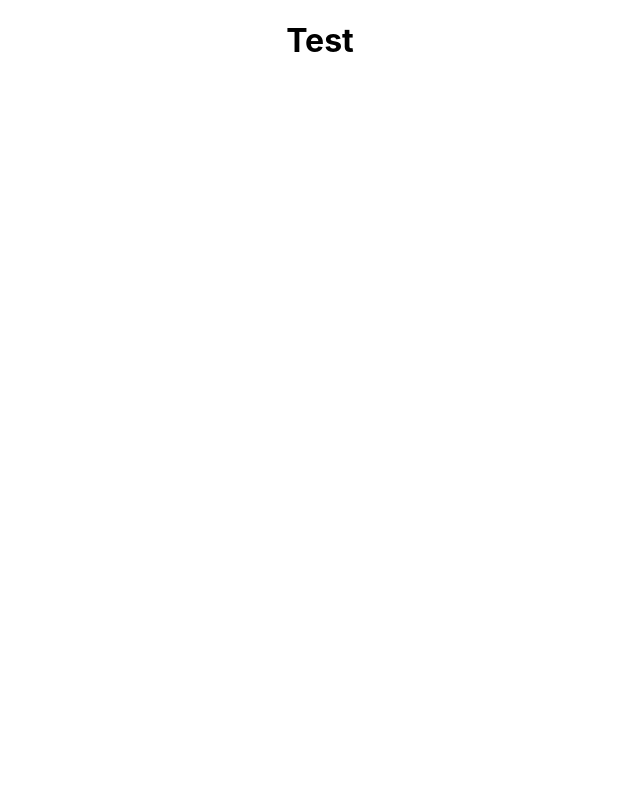
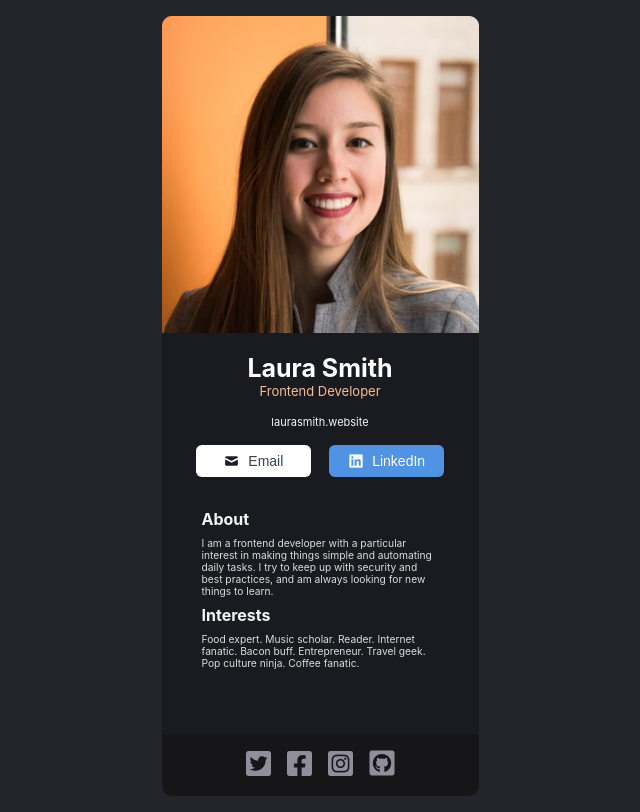
Before and after one commit to liezsm/react-course-scrimba, a React (Create React App) app: page / in a window 1280 px wide. Shown: the whole page, without its empty margins (320-960 px from the left). Built offline with nearby package versions, Linux system fonts and the light colour scheme.

Commit message:
Solo project 1 finished

```diff
--- a/src/App.js
+++ b/src/App.js
@@ -1,9 +1,10 @@
-import "./App.css";
+import Card from "./digitalBusinessCard/components/Card";
 
+import "./digitalBusinessCard/app.css";
 function App() {
   return (
     <div className='App'>
-      <h1>Test</h1>
+      <Card />
     </div>
   );
 }
--- a/src/digitalBusinessCard/app.css
+++ b/src/digitalBusinessCard/app.css
@@ -20,8 +20,110 @@
   --websiteText: #f5f5f5;
   --position: #f3bf99;
 
-  -paracolor: #dcdcdc;
+  --paracolor: #dcdcdc;
 }
 body {
   margin: 0;
+  background-color: var(--card-bgcolor);
+  width: 100%;
+  min-height: 100vh;
+  display: grid;
+  place-items: center;
+  color: var(--white);
+  text-align: center;
 }
+
+.App {
+  width: 100%;
+  height: 100%;
+}
+
+main {
+  width: 100%;
+  padding: 1rem;
+}
+.card {
+  background-color: var(--descp-bg);
+  height: 780px;
+  width: 317px;
+  position: relative;
+  border-radius: 10px;
+}
+
+.card-info {
+  padding: 1rem;
+}
+.name {
+  font-size: 25px;
+  color: var(--white);
+  font-weight: bold;
+}
+
+.position {
+  font-size: 13px;
+  color: var(--position);
+  font-weight: normal;
+}
+
+.website {
+  font-size: 11px;
+  color: var(--websiteText);
+  margin-top: 1rem;
+}
+.buttons-container {
+  margin-top: 1rem;
+
+  width: 100%;
+  display: flex;
+  justify-content: space-evenly;
+  align-items: center;
+}
+
+.btn {
+  width: 115px;
+  padding: 0.5rem;
+  font-size: 14px;
+  border: none;
+  outline: none;
+  display: flex;
+  align-items: center;
+  justify-content: center;
+  border-radius: 0.36rem;
+  gap: 0.5rem;
+}
+
+.description {
+  text-align: left;
+  margin: 32px 0;
+
+  padding: 0 1.5rem;
+}
+.description-item {
+  /* border: 1px solid white; */
+}
+.description-title {
+  font-size: 1rem;
+  font-weight: bold;
+  color: var(--websiteText);
+  margin: 0.5rem 0;
+}
+
+.description-content {
+  color: var(--paracolor);
+  font-size: 10.24px;
+}
+.footer {
+  width: 317px;
+  background-color: var(--social-bg);
+  position: absolute;
+  bottom: 0;
+  right: 0;
+  left: 0;
+  padding: 1rem;
+  display: flex;
+  align-items: center;
+  justify-content: center;
+  gap: 1rem;
+  border-bottom-left-radius: 10px;
+  border-bottom-right-radius: 10px;
+}
--- /dev/null
+++ b/src/digitalBusinessCard/components/Button.js
@@ -0,0 +1,17 @@
+import React from "react";
+
+const Button = ({ icon, text, color, bg }) => {
+  const style = {
+    backgroundColor: bg,
+    color: color,
+  };
+  const class_name = `btn btn=${icon}`;
+  return (
+    <button style={style} className={class_name}>
+      <img src={icon} alt=' icon' />
+      <p>{text}</p>
+    </button>
+  );
+};
+
+export default Button;
--- /dev/null
+++ b/src/digitalBusinessCard/components/Card.js
@@ -0,0 +1,19 @@
+import React from "react";
+
+import CardInfo from "./CardInfo";
+import Social from "./Social";
+import pic from "../img/Rectangle 90.png";
+const Card = () => {
+  return (
+    <main>
+      <div className='card'>
+        <img src={pic} alt='profile photo' className='profile' />
+
+        <CardInfo />
+        <Social />
+      </div>
+    </main>
+  );
+};
+
+export default Card;
--- /dev/null
+++ b/src/digitalBusinessCard/components/CardInfo.js
@@ -0,0 +1,40 @@
+import React from "react";
+import Button from "./Button";
+
+import email from "../img/Mail.png";
+import ln from "../img/linkedin.png";
+const CardInfo = () => {
+  return (
+    <div className='card-info'>
+      <h1 className='name'>Laura Smith</h1>
+      <h2 className='position'>Frontend Developer</h2>
+      <div className='website'>laurasmith.website</div>
+      <div className='buttons-container'>
+        <Button icon={email} text='Email' color='#374151' bg='#fff' />
+        <Button icon={ln} text='LinkedIn' color='#fff' bg='#5093e2' />
+      </div>
+
+      <div className='description'>
+        <div className='description-item'>
+          <div className='description-title'>About</div>
+          <div className='description-content'>
+            I am a frontend developer with a particular interest in making
+            things simple and automating daily tasks. I try to keep up with
+            security and best practices, and am always looking for new things to
+            learn.
+          </div>
+        </div>
+
+        <div className='description-item'>
+          <div className='description-title'>Interests</div>
+          <div className='description-content'>
+            Food expert. Music scholar. Reader. Internet fanatic. Bacon buff.
+            Entrepreneur. Travel geek. Pop culture ninja. Coffee fanatic.
+          </div>
+        </div>
+      </div>
+    </div>
+  );
+};
+
+export default CardInfo;
--- /dev/null
+++ b/src/digitalBusinessCard/components/Social.js
@@ -0,0 +1,29 @@
+import React from "react";
+
+import fb from "../img/Facebook Icon.png";
+import gh from "../img/GitHub Icon.png";
+import ig from "../img/Instagram Icon.png";
+import tw from "../img/Twitter Icon.png";
+const Social = () => {
+  return (
+    <div className='footer'>
+      <a href='#'>
+        <img src={tw} alt='' />
+      </a>
+
+      <a href='#'>
+        <img src={fb} alt='' />
+      </a>
+
+      <a href='#'>
+        <img src={ig} alt='' />
+      </a>
+
+      <a href='#'>
+        <img src={gh} alt='' />
+      </a>
+    </div>
+  );
+};
+
+export default Social;
```
